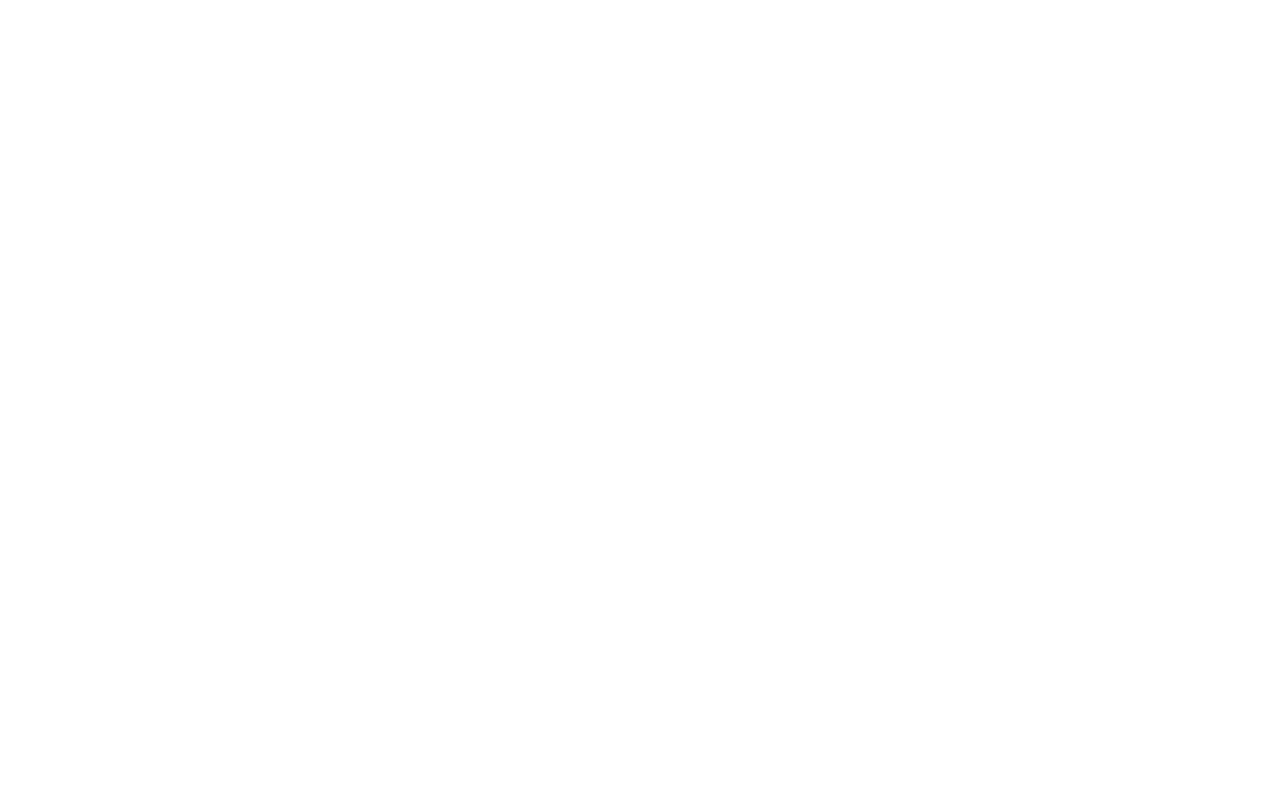
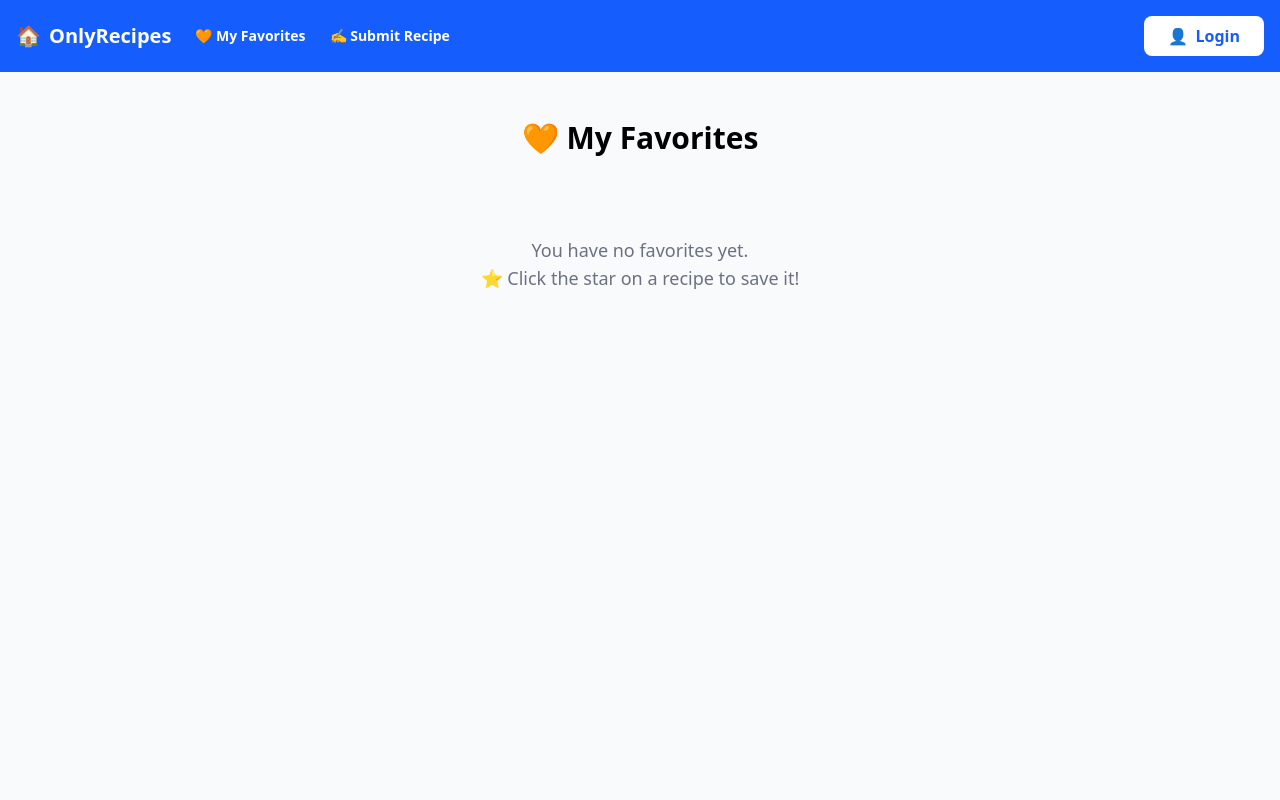
Before and after one commit to twag117/only-recipes, a SvelteKit app: page /favorites in a window 1280 px wide. Before the commit this address had no page. Shown: the top 800 px of the page. Built offline with nearby package versions, Linux system fonts and the light colour scheme.

Commit message:
built favorites page

```diff
--- a/src/routes/+layout.svelte
+++ b/src/routes/+layout.svelte
@@ -56,6 +56,8 @@
 
 <!-- Navigation bar -->
 <nav class="bg-blue-600 p-4 shadow-md flex justify-between items-center">
+  <!-- Left side (Logo + Links) -->
+  <div class="flex items-center gap-6">
     <a
       href="/"
       class="flex items-center gap-2 text-white text-xl font-bold hover:text-gray-300 transition"
@@ -64,6 +66,22 @@
       <span>OnlyRecipes</span>
     </a>
 
+    <a
+      href="/favorites"
+      class="text-white hover:text-gray-300 transition text-sm font-semibold"
+    >
+      🧡 My Favorites
+    </a>
+
+    <a
+      href="/submit"
+      class="text-white hover:text-gray-300 transition text-sm font-semibold"
+    >
+      ✍️ Submit Recipe
+    </a>
+  </div>
+
+  <!-- Right side (Login / Logout) -->
   <div>
     {#if user}
       <div class="flex items-center gap-3 text-white">
@@ -71,7 +89,7 @@
         <span>{user.name}</span>
         <button
           on:click={logout}
-          class="bg-red-600 text-white px-4 py-2 rounded-lg hover:bg-red-700 ml-4"
+          class="bg-red-600 text-white px-4 py-2 rounded-lg hover:bg-red-700 ml-4 cursor-pointer"
         >
           Logout
         </button>
--- /dev/null
+++ b/src/routes/favorites/+page.svelte
@@ -0,0 +1,62 @@
+<script lang="ts">
+  import { recipes } from "$lib/data";
+  import type { Recipe } from "$lib/data"; // 🆕 import type
+  import { onMount } from "svelte";
+
+  let favoriteRecipeIds = new Set<string>();
+  let favoriteRecipes: Recipe[] = []; // 🆕 correct typing
+
+  onMount(() => {
+    const storedFavorites = JSON.parse(
+      localStorage.getItem("favoriteRecipeIds") || "[]"
+    );
+    favoriteRecipeIds = new Set(storedFavorites);
+
+    favoriteRecipes = recipes.filter((recipe) =>
+      favoriteRecipeIds.has(recipe.id)
+    );
+  });
+</script>
+
+<svelte:head>
+  <title>My Favorites | OnlyRecipes</title>
+  <meta name="description" content="Your saved favorite recipes." />
+</svelte:head>
+
+<div class="max-w-5xl mx-auto p-6">
+  <h1 class="text-3xl font-bold mb-6 text-center">🧡 My Favorites</h1>
+
+  {#if favoriteRecipes.length > 0}
+    <div class="grid gap-6 sm:grid-cols-2 md:grid-cols-3">
+      {#each favoriteRecipes as recipe}
+        <div class="relative">
+          <a
+            href={`/recipe/${recipe.id}`}
+            class="block bg-white rounded-xl shadow-md hover:shadow-lg transform hover:-translate-y-1 transition no-underline text-inherit overflow-hidden"
+          >
+            <img
+              src={recipe.image_url || "/placeholder.jpg"}
+              alt={recipe.title}
+              class="w-full h-48 object-cover mb-4"
+            />
+            <div class="p-4">
+              <h2
+                class="text-xl font-bold mb-2 text-gray-900 hover:text-gray-700"
+              >
+                {recipe.title}
+              </h2>
+              <p class="text-gray-600 text-sm hover:text-gray-500">
+                {recipe.description}
+              </p>
+            </div>
+          </a>
+        </div>
+      {/each}
+    </div>
+  {:else}
+    <div class="text-center text-gray-500 mt-20 text-lg">
+      You have no favorites yet.<br />
+      ⭐ Click the star on a recipe to save it!
+    </div>
+  {/if}
+</div>
```
Lines whose indentation alone changed are shown as unchanged.
